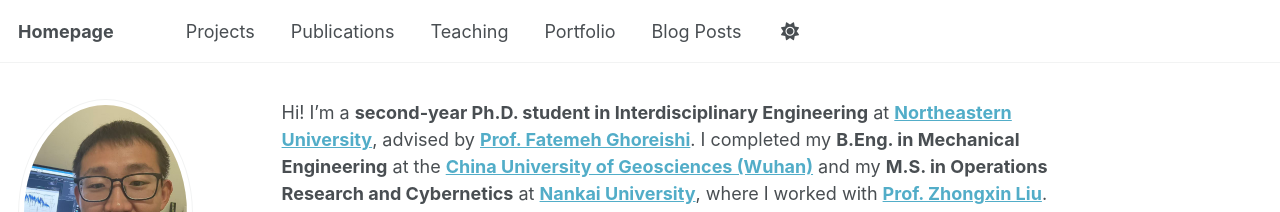
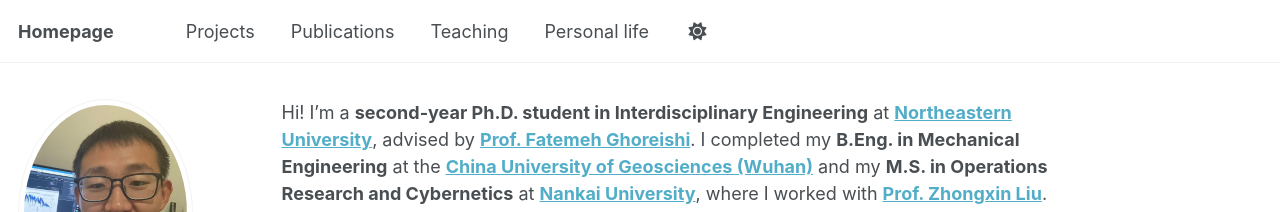
Before and after one commit to dejin-wang/dejin-wang.github.io, a Jekyll site: the page built from _pages/about.md, in a window 1280 px wide. Shown: the top 212 px of the page. Built offline with Jekyll 4.4.1, drawn with Linux system fonts in a browser that asks for light colours; some web fonts are replaced; a script that is not in the unit is left out.

Commit message:
Update navigation links and titles

```diff
--- a/_data/navigation.yml
+++ b/_data/navigation.yml
@@ -10,23 +10,21 @@
 main:
 
   - title: "Projects"
-    url: /project/
+    url: /portfolio/
 
 
   - title: "Publications"
     url: /publications/
 
-  # - title: "Talks"
-  #   url: /talks/
 
   - title: "Teaching"
     url: /teaching/
 
-  - title: "Portfolio"
-    url: /portfolio/
+  - title: "Personal life"
+    url: /talks/
 
-  - title: "Blog Posts"
-    url: /year-archive/
+  # - title: "Blog Posts"
+  #   url: /year-archive/
 
 
   # - title: "CV"
```
